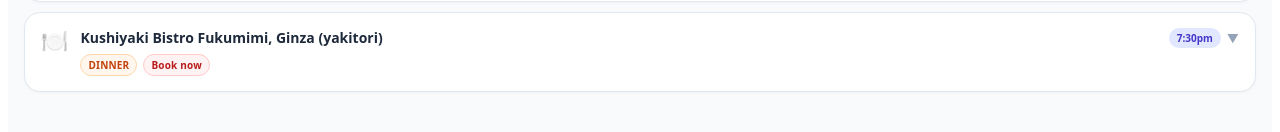
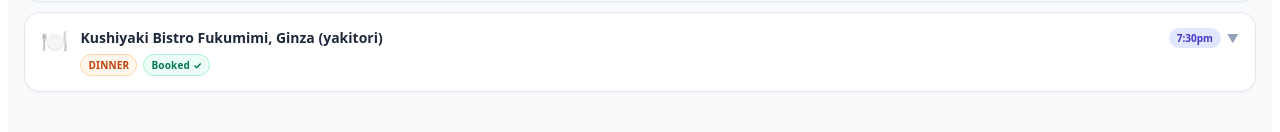
Before and after one commit to aaron-j-stephenson/japan-anniversary-itinerary, a React (Vite) app: page / in a window 1280 px wide. Shown: the part 794-926 px from the top of the page. Built offline with nearby package versions, Linux system fonts and the light colour scheme.

Commit message:
Record the Fukumimi booking
Co-Authored-By: Claude Opus 5.5 <noreply@anthropic.com>

```diff
--- a/src/JapanItinerary.jsx
+++ b/src/JapanItinerary.jsx
@@ -313,13 +313,13 @@ const BUDGET_CATEGORIES=[
     "totalLabel": null,
     "items": [
       {
-        "name": "Fri: Kushiyaki Bistro Fukumimi yakitori (×2)",
+        "name": "Fri: Kushiyaki Bistro Fukumimi yakitori (×2) — BOOKED",
         "cost": 60,
         "range": [
           55,
           67
         ],
-        "detail": "Skewers à la carte or the ¥3,850-per-person set, plus a drink each: about ¥8,000–10,000 for two."
+        "detail": "Booked, seats only. ¥880 Tabelog fee already paid; at the restaurant, skewers or the ¥3,850-per-person set plus a ¥660-per-person table charge and drinks: about ¥8,000–10,000 for two."
       },
       {
         "name": "Sat: Furutoshi hotel breakfast (×2)",
@@ -683,6 +683,11 @@ const PLAN_DATA=[
         "id": "c5",
         "text": "Hachiri lunch, Hakone Yuryo — Wed Oct 28, 12:30pm — BOOKED",
         "detail": "Seasonal course for two, ¥6,000 each, paid on site. 15+ minutes late without contacting them cancels it; no same-day cancellation."
+      },
+      {
+        "id": "b13",
+        "text": "Kushiyaki Bistro Fukumimi — Fri Oct 23, 7:30pm — BOOKED",
+        "detail": "Seats only for 2, booked on Tabelog (¥880 booking fee paid). Shoes off at the door, card only, table released after 15 minutes. Next: cancel KABEAT on TableCheck (no fee)."
       }
     ]
   },
@@ -692,17 +697,6 @@ const PLAN_DATA=[
     "border": "#fecaca",
     "text": "#7f1d1d",
     "items": [
-      {
-        "id": "b13",
-        "text": "Kushiyaki Bistro Fukumimi — Fri Oct 23, 7:30pm (book on Tabelog)",
-        "detail": "Yakitori, 5–6 minutes from the hotel. Choose \"Seat reservation\" for 2; free cancellation until 5:59am Oct 23 Japan time. Then cancel KABEAT on TableCheck (no fee).",
-        "links": [
-          {
-            "label": "Book on Tabelog",
-            "url": "https://tabelog.com/en/tokyo/A1301/A130101/13307478/"
-          }
-        ]
-      },
       {
         "id": "b9",
         "text": "Hitsumabushi Bincho — Thu Oct 29, 11:00am",
--- a/src/itineraryData.js
+++ b/src/itineraryData.js
@@ -113,14 +113,12 @@ export const DAYS = [
         "kind": "dinner",
         "icon": "🍽️",
         "title": "Kushiyaki Bistro Fukumimi, Ginza (yakitori)",
-        "status": "Book now",
-        "detail": "Yakitori (charcoal-grilled chicken skewers) in a warm room of wood booths and lantern light, in the basement of the Tobu Ginza Daiichi Building (Ginza 6-14-5, B1F), a 5–6 minute walk from the hotel. English menu with photos. Open until 11:15pm (last order 10:30). Book Fri Oct 23, 7:30pm, 2 people, \"Seat reservation\" on Tabelog: free cancellation until 5:59am on Oct 23 Japan time.",
+        "status": "Booked ✓",
+        "detail": "Booked: Fri Oct 23, 7:30pm, 2 people, seats only (Tabelog; confirmation in your email). Yakitori (charcoal-grilled chicken skewers) in a warm room of wood booths and lantern light, in the basement of the Tobu Ginza Daiichi Building (Ginza 6-14-5, B1F), a 5–6 minute walk from the hotel. English menu with photos. You take your shoes off at the entrance. Card or phone payment only, no cash.",
         "mapQuery": "Kushiyaki Bistro Fukumimi Ginza 6",
-        "food": "Order skewers à la carte, or their ¥3,850-per-person set (4 special skewers plus their popular dishes, 11 items), which you can order at the table. About ¥8,000–10,000 for two with a drink each.",
+        "food": "Order skewers à la carte, or their ¥3,850-per-person set (4 special skewers plus their popular dishes, 11 items). Plus a ¥660-per-person table charge. About ¥8,000–10,000 for two with a drink each.",
         "mealId": 0,
-        "bookUrl": "https://tabelog.com/en/tokyo/A1301/A130101/13307478/",
-        "bookLabel": "Book on Tabelog (Fri 7:30, 2 people)",
-        "tip": "Your booking lives in your Tabelog account (tabelog.com → My reservations). Once it is booked, cancel KABEAT on TableCheck (no fee).",
+        "tip": "The table is released if you are 15 minutes late, and a no-show costs ¥5,000 each. If the flight is badly delayed, change or cancel with the link in the Tabelog confirmation email as soon as you know (free until 5:59am Oct 23 Japan time). Once you are sure of dinner, cancel KABEAT on TableCheck (no fee).",
         "steps": [
           "Leave the hotel and walk about 5–6 minutes toward Showa-dori to the Tobu Ginza Daiichi Building (東武銀座第一ビル), Ginza 6-14-5 (open the map).",
           "Go down to B1F and give your name for the 7:30 booking."
```
Also changed, not shown: src/restaurantGuideData.js.
